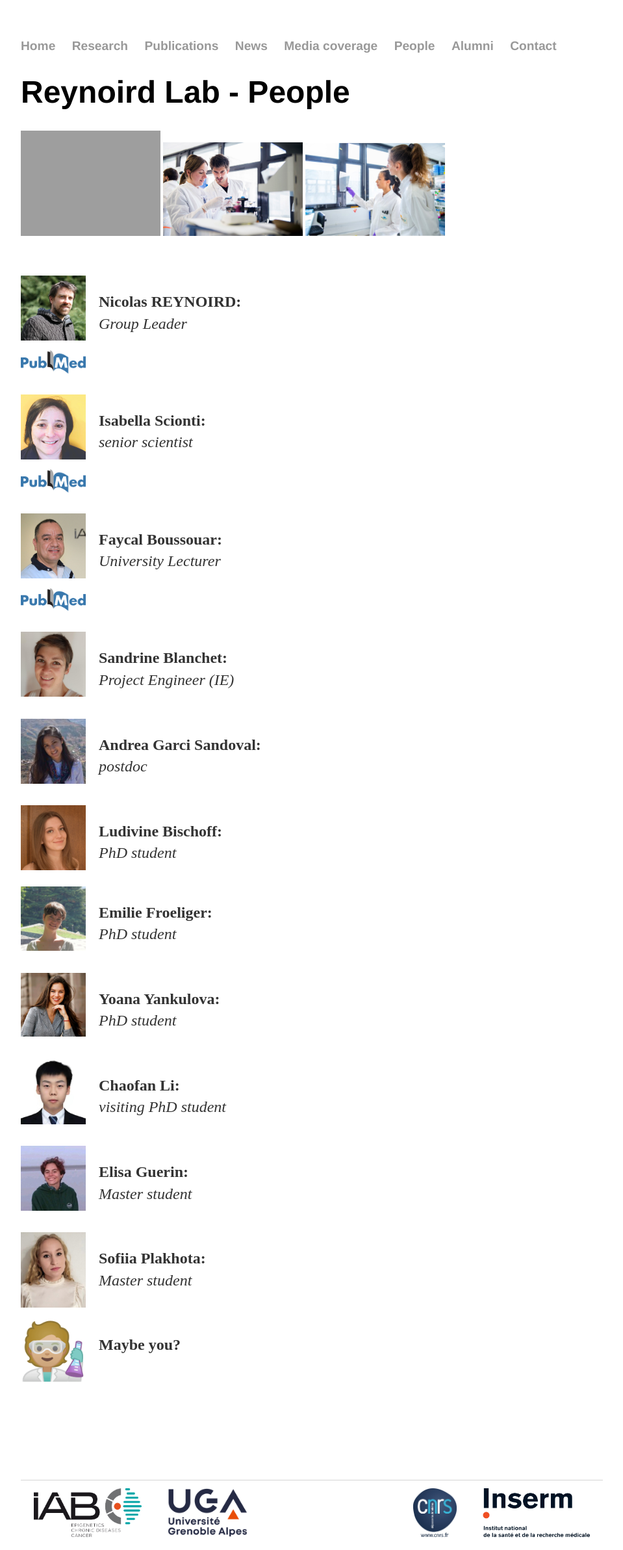
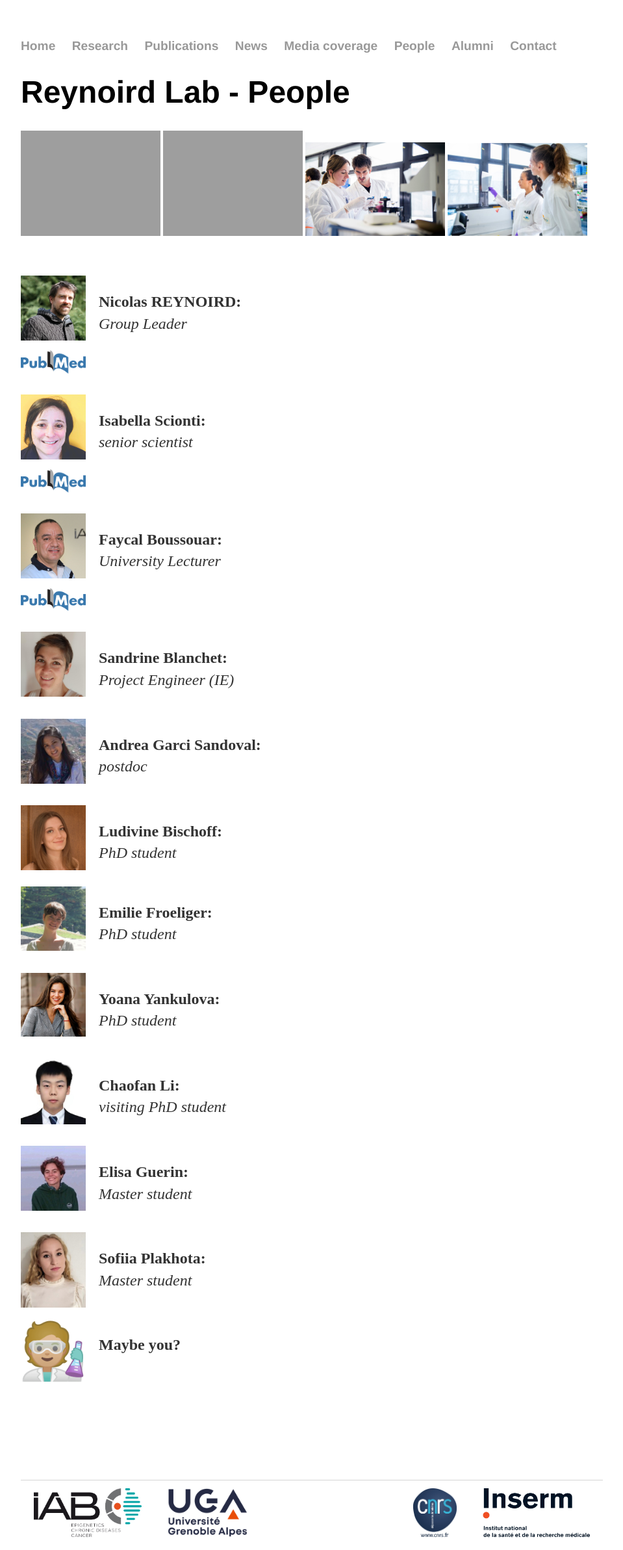
Before and after one commit to Reynoird-Lab/Reynoird-lab.github.io, a Jekyll site: the page built from People/index.html, in a window 1280 px wide. Shown: the whole page at 65% size, without its empty margins (160-1119 px from the left). Built offline with Jekyll 4.4.1, drawn with Linux system fonts in a browser that asks for light colours; Markdown is read by kramdown in place of the engine named in the settings.

Commit message:
Update index.html

```diff
--- a/People/index.html
+++ b/People/index.html
@@ -8,7 +8,7 @@
 <h1>Reynoird Lab - {{ page.title }}</h1>
 
 
-<img src="https://reynoird-lab.github.io/Images/TOM_3906.jpg" width="215" alt="Reynoird lab 1"/> <img src="https://reynoird-lab.github.io/Images/TOM_3857.jpg" alt="Reynoird lab 2" width="215" /> <img src="https://reynoird-lab.github.io/Images/staff1.jpg" alt="Reynoird lab 3" width="215" />
+<img src="https://reynoird-lab.github.io/Images/labretreat2026.jpg" width="215" alt="Reynoird lab 1"/> <img src="https://reynoird-lab.github.io/Images/TOM_3906.jpg" width="215" alt="Reynoird lab 2"/> <img src="https://reynoird-lab.github.io/Images/TOM_3857.jpg" alt="Reynoird lab 3" width="215" /> <img src="https://reynoird-lab.github.io/Images/staff1.jpg" alt="Reynoird lab 4" width="215" />
 
 <br>
 <p><br>
```
